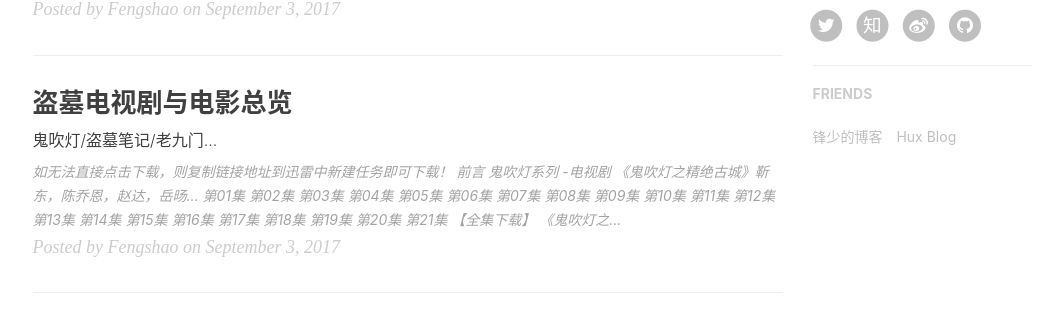
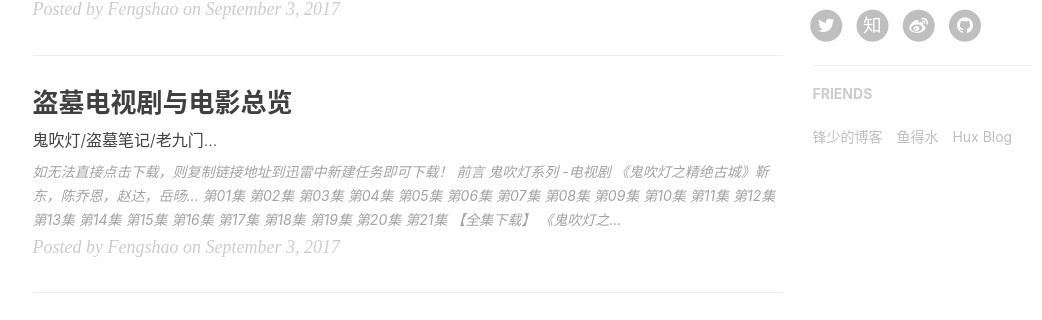
Before and after one commit to liushaofeng89/blog, a Jekyll site: the page built from index.html, in a window 1280 px wide and 900 px high, scrolled down 749 px. Shown: the part 132-452 px from the top of the window, without its empty margins (135-1177 px from the left). Built offline with Jekyll 4.4.1, drawn with Linux system fonts in a browser that asks for light colours; nearby versions of some CDN libraries; the list of posts is cut into pages by our own code; comment, search, counter and statistics services are not loaded.

Commit message:
更新友情链接

```diff
--- a/_config.yml
+++ b/_config.yml
@@ -92,6 +92,9 @@ friends: [
         title: "锋少的博客",
         href: "https://liushaofeng.cn"
     },{
+        title: "鱼得水",
+        href: "http://www.yudeshui.club/"
+    },{
         title: "Hux Blog",
         href: "https://huangxuan.me/"
     }
```
